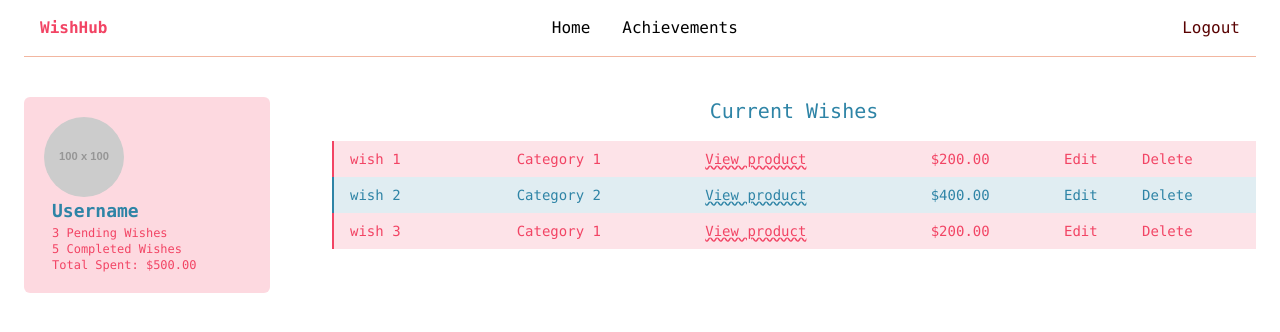
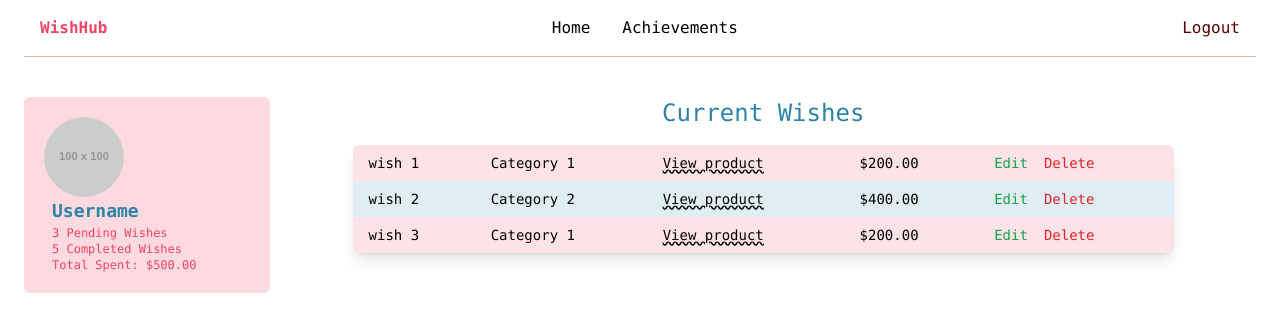
Before and after one commit to lindagd/WishHub, a React (Vite) app in the folder frontend/: page / in a window 1280 px wide. Shown: the top 332 px of the page. Built offline with nearby package versions, Linux system fonts and the light colour scheme.

Commit message:
improve wishtable style

```diff
--- a/frontend/src/components/WishesTable.jsx
+++ b/frontend/src/components/WishesTable.jsx
@@ -3,15 +3,15 @@ import { Link } from "react-router-dom"
 
 const WishesTable = () => {
     let wishes = [
-        {title: "wish 1", category: 'Category 1', link: "https://example.com/wish-1-gimme", price: 200.00, status: 'pending'},
-        {title: "wish 2", category: 'Category 2', link: "https://example.com/wish-2-gimme", price: 400.00, status: 'pending'},
-        {title: "wish 3", category: 'Category 1', link: "https://example.com/wish-3-gimme", price: 200.00, status: 'pending'}
+        {id: 1, title: "wish 1", category: 'Category 1', link: "https://example.com/wish-1-gimme", price: 200.00, status: 'pending'},
+        {id: 2, title: "wish 2", category: 'Category 2', link: "https://example.com/wish-2-gimme", price: 400.00, status: 'pending'},
+        {id: 3, title: "wish 3", category: 'Category 1', link: "https://example.com/wish-3-gimme", price: 200.00, status: 'pending'}
     ]
 
     return(
-     <div className="w-3/4">
-        <h2 className="text-xl text-center font-bol text-blue border-blue">Current Wishes</h2>
-        <table className="w-full table-auto mt-4">
+     <div className="w-2/3 mx-auto">
+        <h2 className="text-2xl text-center font-bol text-blue border-blue mb-4">Current Wishes</h2>
+        <table className="w-full table-auto border-collapse bg-white shadow-lg rounded-md overflow-hidden">
             {/* <thead>
                 <tr>
                     <th>Title</th>
@@ -22,16 +22,24 @@ const WishesTable = () => {
                 </tr>
             </thead> */}
             <tbody>
-                {wishes.map((w, index) => (
-                    <tr key={index} className="odd:border-pink odd:text-pink odd:bg-pink/15
-                                                even:text-blue even:border-blue even:bg-blue/15
-                                                border-l-2">
+                {wishes.map((w) => (
+                    <tr key={w.id} className="odd:bg-pink/15
+                                              even:bg-blue/15
+                                              hover:bg-gray-200">
                         <td className="px-4 py-2">{w.title}</td>
-                        <td>{w.category}</td>
-                        <td><a href={w.link} className="underline decoration-wavy hover:decoration-sky-500">View product</a></td>
-                        <td>${w.price.toFixed(2)}</td>
-                        <td><Link to="/wish/1/edit">Edit</Link></td>
-                        <td><Link to="/wish/1/delete">Delete</Link></td>
+                        <td className="px-4 py-2">{w.category}</td>
+                        <td className="px-4 py-2"><a href={w.link} className="underline decoration-wavy
+                                                        hover:decoration-sky-500"
+                                                        target="_blank"
+                                                        rel="noopener noreferrer">
+                                View product
+                            </a>
+                        </td>
+                        <td className="px-4 py-2 ">${w.price.toFixed(2)}</td>
+                        <td className="px-4 py-2"><Link to={`/wish/${w.id + 1}/edit`}
+                                className="text-green-600 hover:underline mr-4">Edit</Link>
+                        <Link to={`/wish/${w.id + 1}/delete`}
+                                className="text-red-600 hover:underline">Delete</Link></td>
                     </tr>
                 ))}
             </tbody>
```
